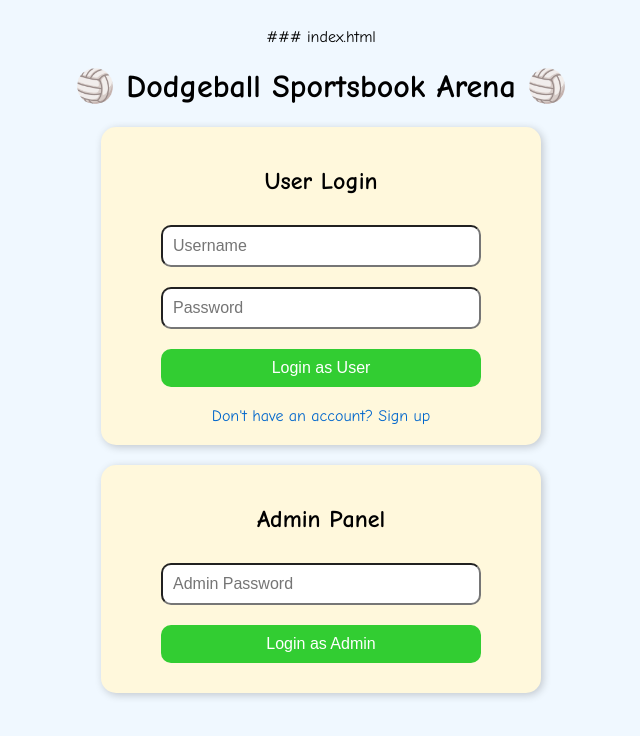
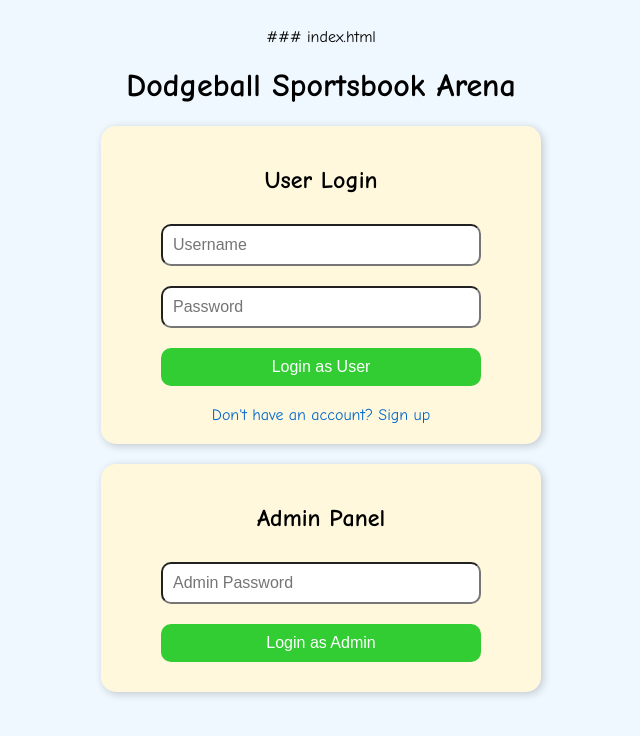
Before and after one commit to SimonBlank1/Dodgeball, a plain HTML site: page index.html in a window 1280 px wide. Shown: the whole page, without its empty margins (319-959 px from the left). Drawn offline with Linux system fonts and the light colour scheme.

Commit message:
fixed emoji

```diff
--- a/index.html
+++ b/index.html
@@ -45,7 +45,7 @@
   </style>
 </head>
 <body>
-  <h1>🏐 Dodgeball Sportsbook Arena 🏐</h1>
+  <h1> Dodgeball Sportsbook Arena </h1>
   <div class="box">
     <h2>User Login</h2>
     <input type="text" id="usernameInput" placeholder="Username">
```
